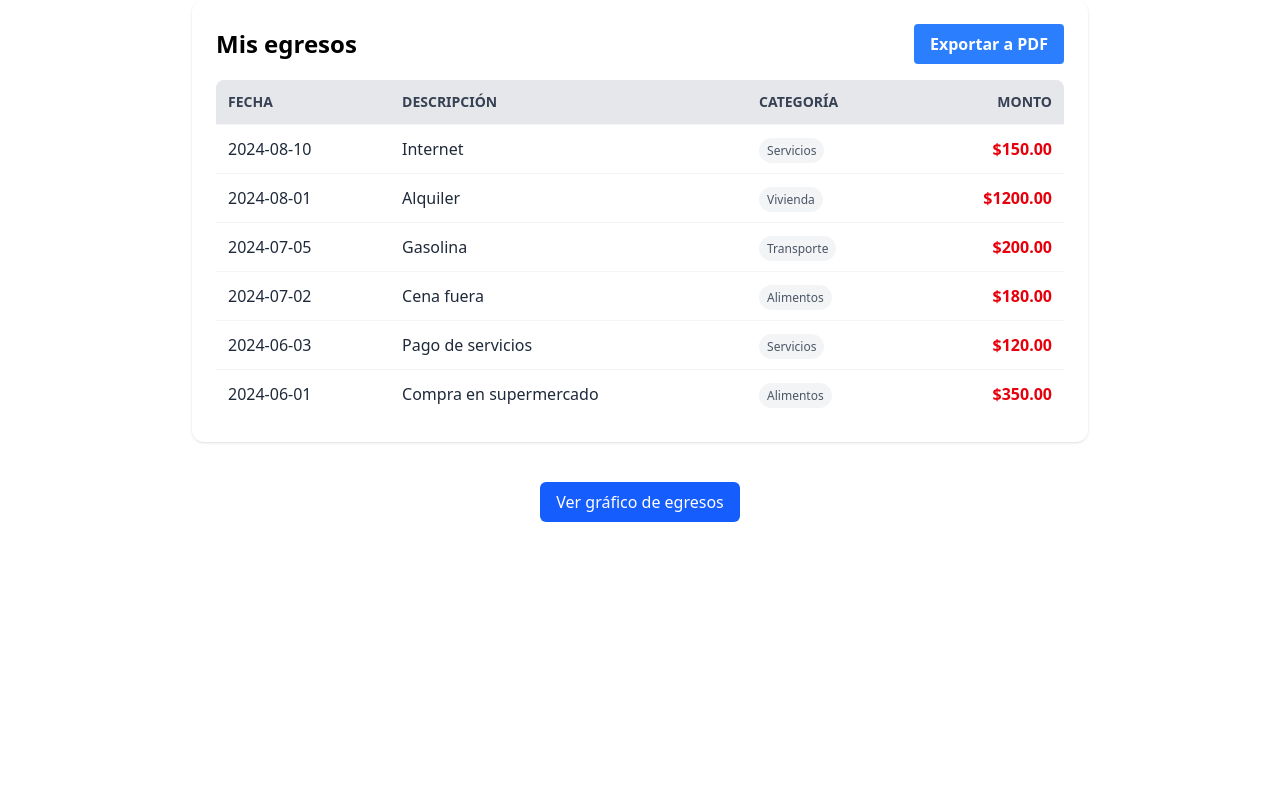
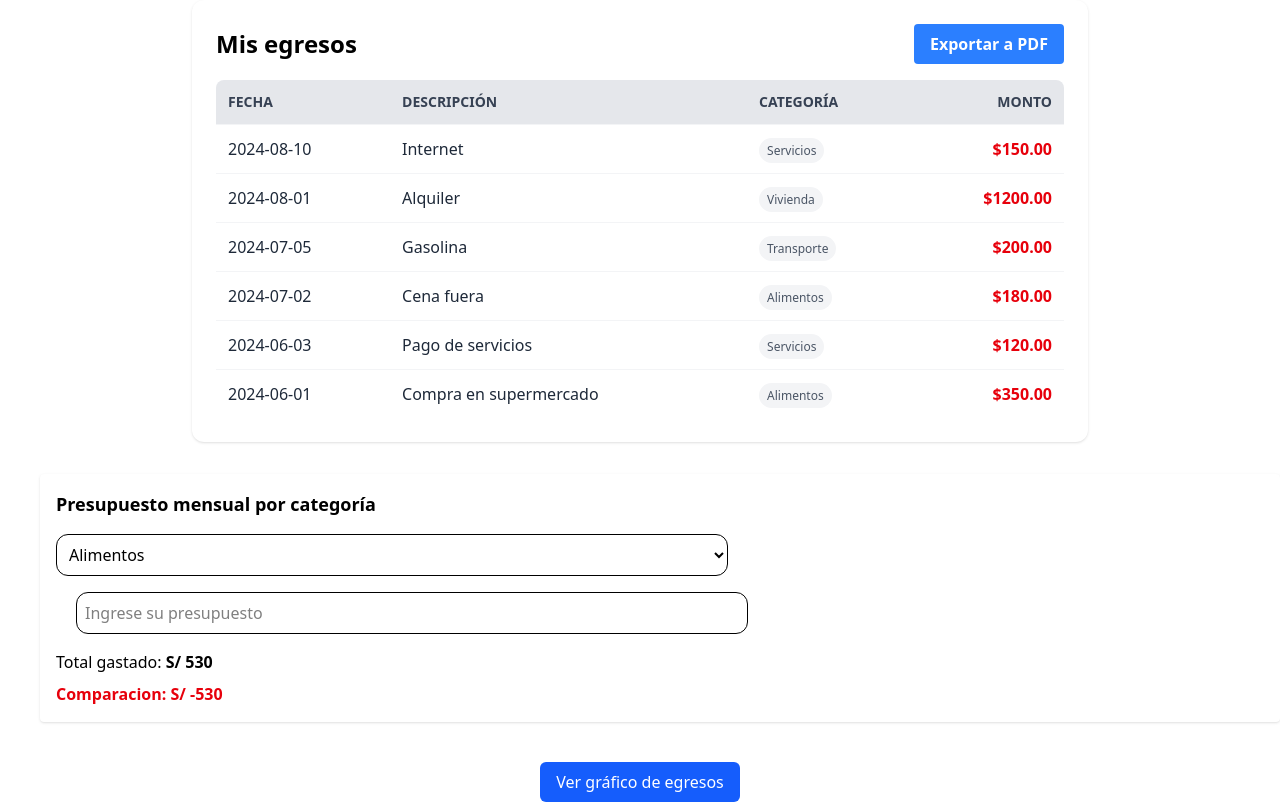
Before and after one commit to adol-sot/Proyecto-PW-G4, a React (Vite) app: page /usermain in a window 1280 px wide. Built offline with nearby package versions, Linux system fonts and the light colour scheme.

Commit message:
Presupuesto por categoria
en el user, añadi una opcion para ingresar un presupuesto maximo por cada categoria

```diff
--- /dev/null
+++ b/src/components/PresupuestoCategoria.jsx
@@ -0,0 +1,63 @@
+import { useState } from "react";
+
+function PresupuestoCategoria({ egresos }) {
+
+  const [categoria, setCategoria] = useState("Alimentos");
+  const [presupuesto, setPresupuesto] = useState("");
+
+  // Filtrar gastos por categoría seleccionada
+  const gastosCategoria = egresos.filter(
+    egreso => egreso.categoria === categoria
+  );
+
+  // Sumar montos
+  const totalGastos = gastosCategoria.reduce(
+    (total, egreso) => total + egreso.monto,
+    0
+  );
+
+  const diferencia = presupuesto - totalGastos;
+
+  return (
+    <div className="bg-white shadow rounded p-4 mt-8 ml-10">
+
+      <h2 className="text-lg font-bold mb-4">
+        Presupuesto mensual por categoría
+      </h2>
+
+      {/* Seleccionar categoría */}
+      <select
+        value={categoria}
+        onChange={e => setCategoria(e.target.value)}
+        className="border p-2 rounded-xl w-2xl mb-4"
+      >
+        <option>Alimentos</option>
+        <option>Servicios</option>
+        <option>Transporte</option>
+        <option>Vivienda</option>
+      </select>
+
+      {/* Presupuesto */}
+      <input
+        type="number"
+        placeholder="Ingrese su presupuesto"
+        value={presupuesto}
+        onChange={e => setPresupuesto(e.target.value)}
+        className="border p-2 rounded-xl w-2xl mb-4 ml-5"
+      />
+
+      <p>Total gastado: <strong>S/ {totalGastos}</strong></p>
+
+      <p
+        className={`mt-2 font-bold ${
+          diferencia >= 0 ? "text-green-600" : "text-red-600"
+        }`}
+      >
+        Comparacion: S/ {diferencia}
+      </p>
+
+    </div>
+  );
+}
+
+export default PresupuestoCategoria;
--- a/src/pages/UserMainPage.jsx
+++ b/src/pages/UserMainPage.jsx
@@ -1,5 +1,6 @@
 import { useNavigate } from "react-router-dom";
 import ListadoEgresos from "../components/ListadoEgresos"
+import PresupuestoCategoria from "../components/PresupuestoCategoria";
 
 const listaEgresos = [
     {
@@ -53,6 +54,7 @@ function UserMainPage() {
     }
     return <div>
         <ListadoEgresos egresos={listaEgresos} />
+        <PresupuestoCategoria egresos={listaEgresos} />
 
         <div className="flex justify-center mt-6">
             <button
```
